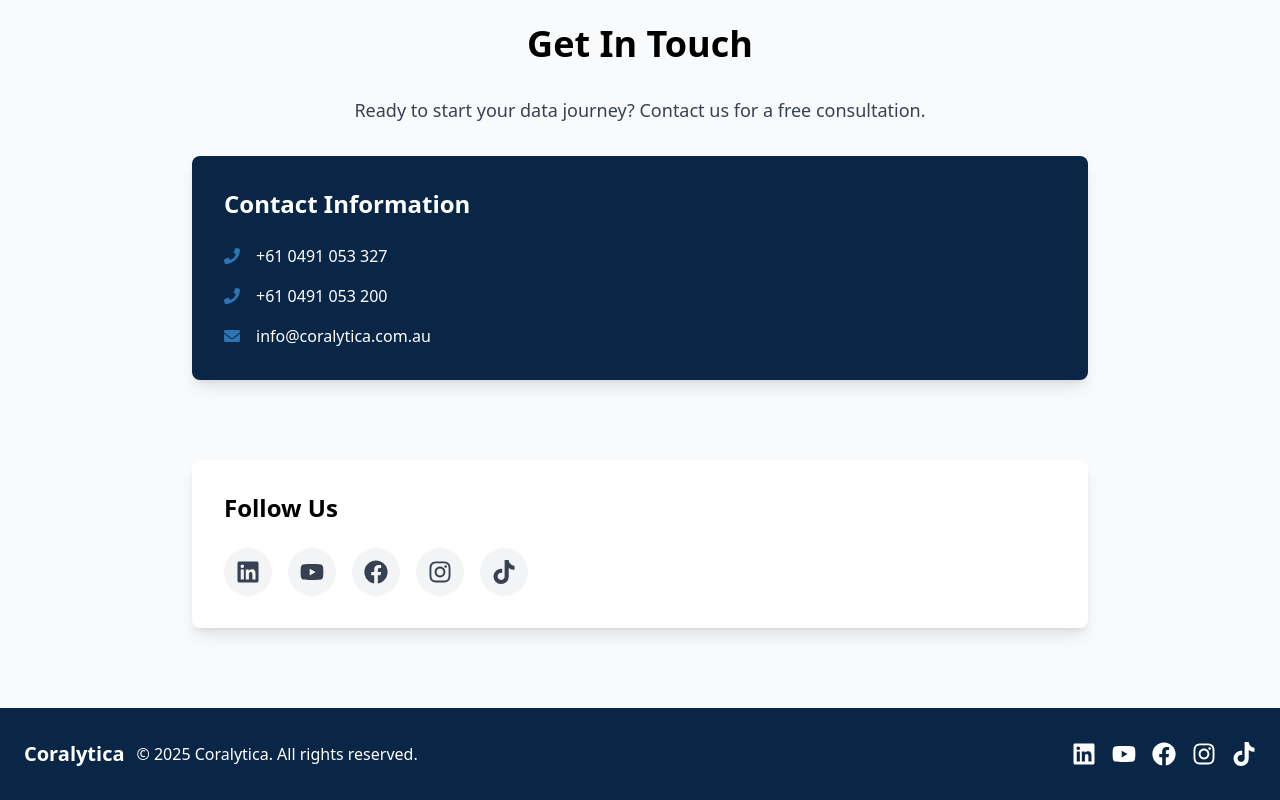
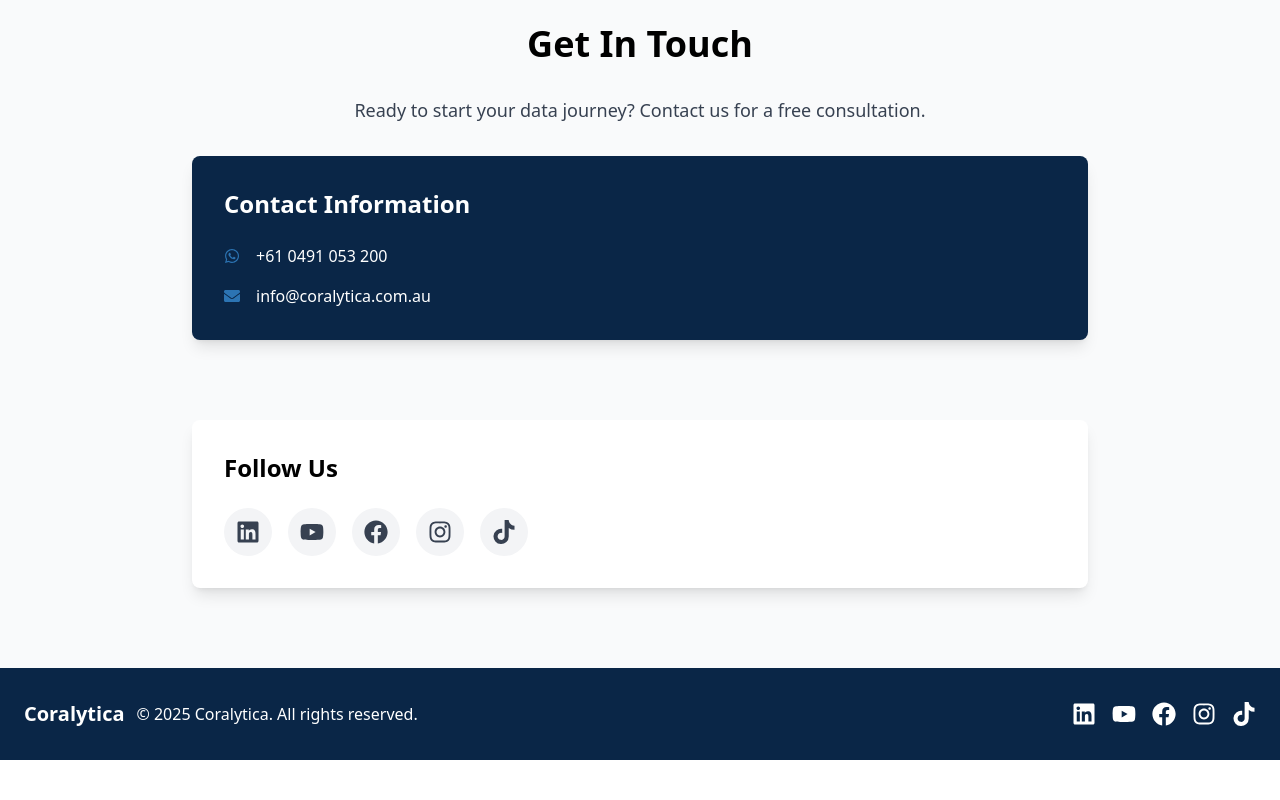
Before and after one commit to aldojaimejuarez/coralytica, a React (Vite) app: page / in a window 1280 px wide. Shown: the part 10822-11622 px from the top of the page. After the commit the page ends 11582 px from the top, so only its background shows below. Built offline with nearby package versions, Linux system fonts and the light colour scheme.

Commit message:
delete ana´s number and add wa contact option

```diff
--- a/src/App.jsx
+++ b/src/App.jsx
@@ -30,7 +30,8 @@ import {
   FaExpand,
   FaCompress,
   FaChevronLeft,
-  FaChevronRight
+  FaChevronRight,
+  FaWhatsapp
 } from 'react-icons/fa';
 import { BrowserRouter as Router, Routes, Route, Link, useNavigate } from 'react-router-dom';
 import ServiceDetail from './components/ServiceDetail';
@@ -1010,14 +1011,8 @@ function HomePage() {
                 <h3 className="text-2xl font-bold mb-6">Contact Information</h3>
                 <div className="space-y-4">
                   <div className="flex items-center">
-                    <FaPhone className="mr-4 text-accent" />
-                    <a href="tel:+61491053327" className="hover:text-accent transition-colors">
-                      +61 0491 053 327
-                    </a>
-                  </div>
-                  <div className="flex items-center">
-                    <FaPhone className="mr-4 text-accent" />
-                    <a href="tel:+61491053200" className="hover:text-accent transition-colors">
+                    <FaWhatsapp className="mr-4 text-accent" />
+                    <a href="https://wa.me/61491053200" className="hover:text-accent transition-colors">
                       +61 0491 053 200
                     </a>
                   </div>
--- a/src/components/ServiceDetail.jsx
+++ b/src/components/ServiceDetail.jsx
@@ -1,7 +1,7 @@
 import { useParams, useNavigate } from 'react-router-dom';
 import { motion } from 'framer-motion';
 import { useState, useEffect } from 'react';
-import { FaArrowLeft, FaPhone, FaEnvelope, FaLinkedin, FaYoutube, FaFacebook, FaInstagram, FaTiktok } from 'react-icons/fa';
+import { FaArrowLeft, FaWhatsapp, FaEnvelope, FaLinkedin, FaYoutube, FaFacebook, FaInstagram, FaTiktok } from 'react-icons/fa';
 
 // Import the services data
 import { services } from '../data/services';
@@ -145,10 +145,10 @@ function ServiceDetail() {
             <p className="mb-6">Contact us today to discuss how our {service.title} services can help your business.</p>
             <div className="flex flex-col sm:flex-row gap-4">
               <a
-                href="tel:+61491053327"
+                href="https://wa.me/61491053200"
                 className="bg-white text-accent hover:bg-gray-100 font-bold py-3 px-6 rounded-full transition-colors flex items-center justify-center gap-2"
               >
-                <FaPhone /> Call Us
+                <FaWhatsapp /> WhatsApp Us
               </a>
               <a
                 href="mailto:info@coralytica.com.au?subject=Inquiry about Data Services"
```
